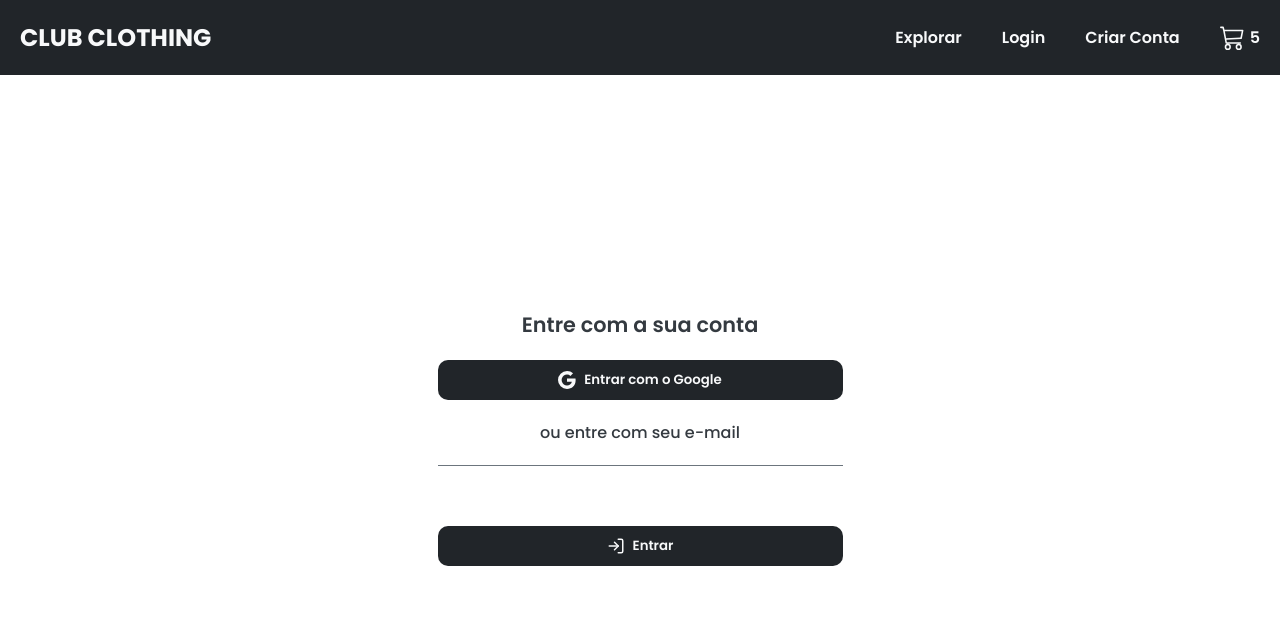
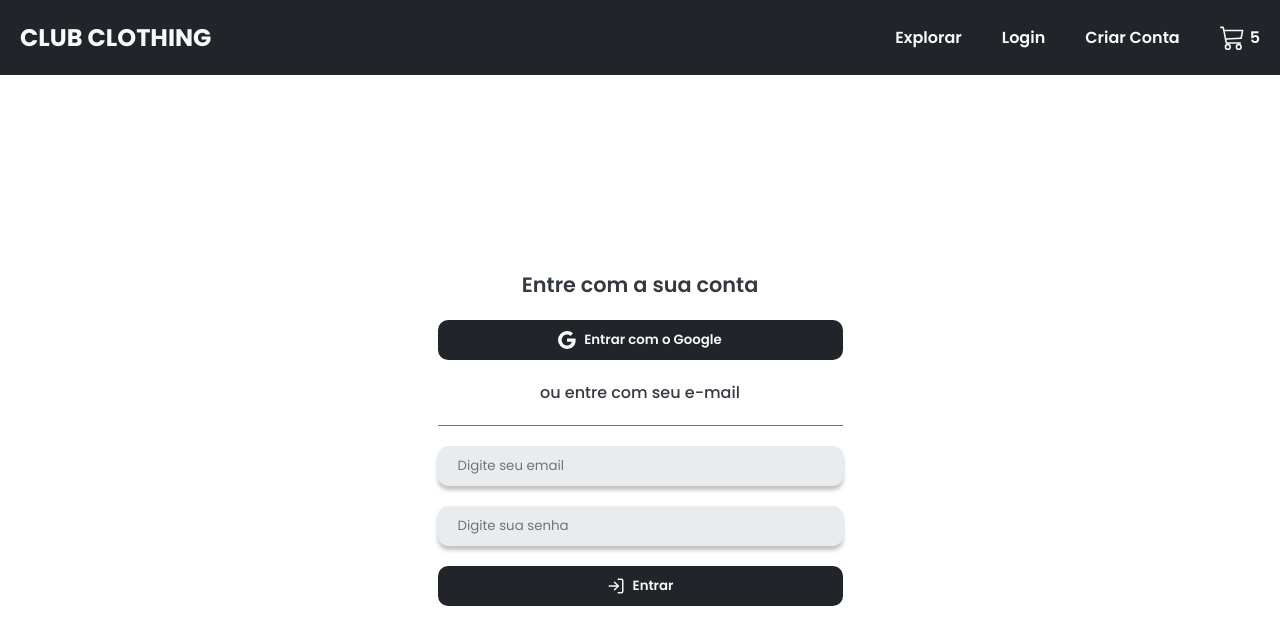
Before and after one commit to andressouza25/frontend-ecommerce, a React (Create React App) app: page /Login in a window 1280 px wide. Shown: the top 644 px of the page. Built offline with nearby package versions, Linux system fonts and the light colour scheme; no server answers.

Commit message:
feat: add Custom Input to Login Page

```diff
--- a/src/pages/login/login.page.tsx
+++ b/src/pages/login/login.page.tsx
@@ -13,6 +13,7 @@ import {
   LoginInputContainer,
   LoginSubtitle
 } from './login.styles'
+import CustomInput from '../../components/custom-input/custom-input.component.styles'
 
 const LoginPage = () => {
   return (
@@ -28,8 +29,12 @@ const LoginPage = () => {
 
           <LoginSubtitle>ou entre com seu e-mail</LoginSubtitle>
 
-          <LoginInputContainer>{/* {Email Input} */}</LoginInputContainer>
-          <LoginInputContainer>{/* {Password Input} */}</LoginInputContainer>
+          <LoginInputContainer>
+            <CustomInput placeholder='Digite seu email' />
+          </LoginInputContainer>
+          <LoginInputContainer>
+            <CustomInput placeholder='Digite sua senha' />
+          </LoginInputContainer>
 
           <CustomButton startIcon={<FiLogIn size={18} />}>Entrar</CustomButton>
         </LoginContent>
```
